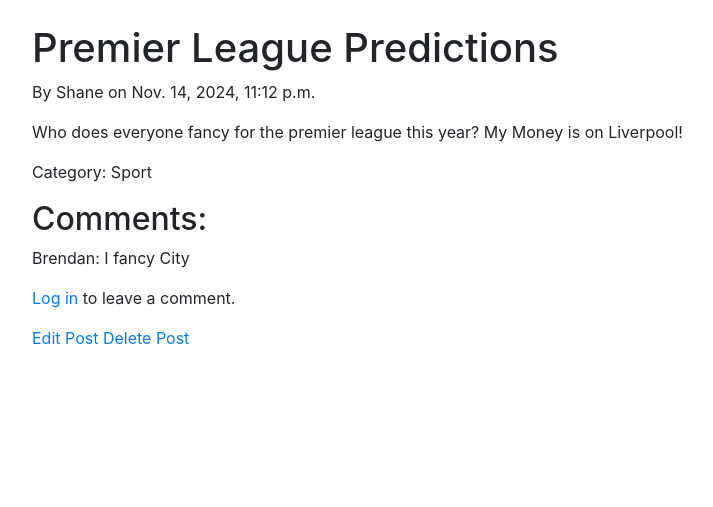
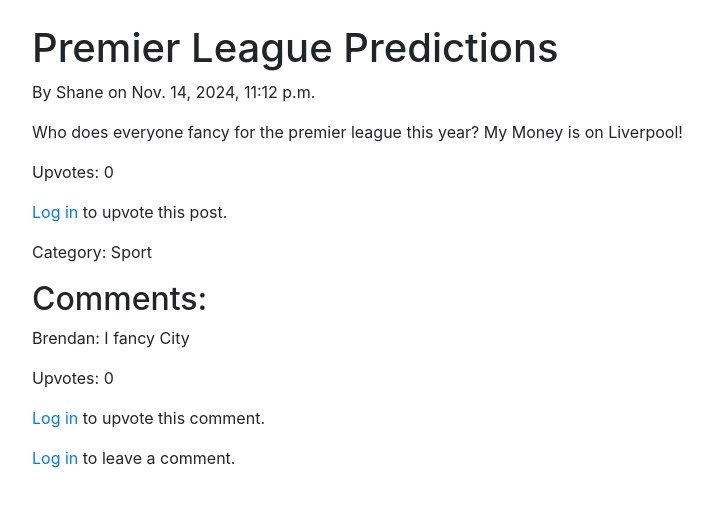
Before and after one commit to BrendanGCollins/Project--4--Reddit_Style_News_Site, a Django app: page /post/4/ in a window 1280 px wide. Shown: the part 64-571 px from the top of the page, without its empty margins (53-766 px from the left). Run offline with Django 5.2, Linux system fonts and the light colour scheme; data comes from the database, SQL or seed files in the repository; data that the repository does not hold is empty; some libraries are stand-ins or nearby versions.

Commit message:
Add voting functionality to posts

```diff
--- a/posts/templates/posts/post_detail.html
+++ b/posts/templates/posts/post_detail.html
@@ -4,6 +4,19 @@
 <h1>{{ post.title }}</h1>  <!-- Display the post title -->
 <p>By {{ post.author.username }} on {{ post.created_at }}</p>  <!-- Display post author and creation date -->
 <p>{{ post.content }}</p>  <!-- Display post content -->
+<p>Upvotes: {{ post.upvote_count }}</p>  <!-- Display post upvote count -->
+
+<!-- Upvote button for post -->
+{% if user.is_authenticated %}
+    <form method="post" action="{% url 'upvote_post' post.id %}">
+        {% csrf_token %}
+        <button type="submit" class="btn btn-success">Upvote Post</button>  <!-- Upvote post button -->
+    </form>
+{% else %}
+    <p><a href="{% url 'login' %}">Log in</a> to upvote this post.</p>
+{% endif %}
+
+<!-- Display post category if available -->
 {% if post.category %}
     <p>Category: {{ post.category.name }}</p>
 {% else %}
@@ -13,7 +26,20 @@
 <h2>Comments:</h2>
 <!-- Loop through each comment associated with the post -->
 {% for comment in comments %}
-    <p>{{ comment.author.username }}: {{ comment.content }}</p>  <!-- Display comment author and content -->
+    <div class="comment">
+        <p>{{ comment.author.username }}: {{ comment.content }}</p>  <!-- Display comment author and content -->
+        <p>Upvotes: {{ comment.upvote_count }}</p>  <!-- Display comment upvote count -->
+
+        <!-- Upvote button for comment -->
+        {% if user.is_authenticated %}
+            <form method="post" action="{% url 'upvote_comment' comment.id %}">
+                {% csrf_token %}
+                <button type="submit" class="btn btn-primary">Upvote Comment</button>  <!-- Upvote comment button -->
+            </form>
+        {% else %}
+            <p><a href="{% url 'login' %}">Log in</a> to upvote this comment.</p>
+        {% endif %}
+    </div>
 {% endfor %}
 
 <!-- If user is logged in, show the comment form -->
@@ -21,7 +47,7 @@
     <form method="post">
         {% csrf_token %}
         {{ form.as_p }}  <!-- Display the comment form -->
-        <button type="submit">Add Comment</button>  <!-- Button to submit the comment -->
+        <button type="submit" class="btn btn-primary">Add Comment</button>  <!-- Button to submit the comment -->
     </form>
 {% else %}
     <!-- If the user is not logged in, prompt them to log in -->
@@ -29,6 +55,8 @@
 {% endif %}
 
 <!-- Links for the author to edit or delete the post -->
-<a href="{% url 'update_post' post.id %}">Edit Post</a>
-<a href="{% url 'delete_post' post.id %}">Delete Post</a>
+{% if user == post.author %}
+    <a href="{% url 'update_post' post.id %}" class="btn btn-warning">Edit Post</a>
+    <a href="{% url 'delete_post' post.id %}" class="btn btn-danger">Delete Post</a>
+{% endif %}
 {% endblock %}
--- a/posts/urls.py
+++ b/posts/urls.py
@@ -7,4 +7,6 @@ urlpatterns = [
     path('post/new/', views.create_post, name='create_post'),  # Create a new post
     path('post/<int:post_id>/edit/', views.update_post, name='update_post'),  # Edit a post
     path('post/<int:post_id>/delete/', views.delete_post, name='delete_post'),  # Delete a post
+    path('post/<int:post_id>/upvote/', views.upvote_post, name='upvote_post'),  # Upvote a post
+    path('comment/<int:comment_id>/upvote/', views.upvote_comment, name='upvote_comment'),  # Upvote a comment
 ]
--- a/posts/views.py
+++ b/posts/views.py
@@ -85,3 +85,25 @@ def delete_post(request, post_id):
         return redirect('home')
 
     return render(request, 'posts/delete_post.html', {'post': post})
+
+# Upvote a post
+@login_required(login_url='login')
+def upvote_post(request, post_id):
+    post = get_object_or_404(Post, id=post_id)
+    if not post.upvotes.filter(id=request.user.id).exists():
+        post.upvotes.add(request.user)
+        messages.success(request, "You have successfully upvoted this post.")
+    else:
+        messages.info(request, "You have already upvoted this post.")
+    return redirect('post_detail', post_id=post_id)
+
+# Upvote a comment
+@login_required(login_url='login')
+def upvote_comment(request, comment_id):
+    comment = get_object_or_404(Comment, id=comment_id)
+    if not comment.upvotes.filter(id=request.user.id).exists():
+        comment.upvotes.add(request.user)
+        messages.success(request, "You have successfully upvoted this comment.")
+    else:
+        messages.info(request, "You have already upvoted this comment.")
+    return redirect('post_detail', post_id=comment.post.id)
```
Also changed, not shown: db.sqlite3, posts/migrations/0002_remove_post_downvotes_comment_upvotes_and_more.py (added).
